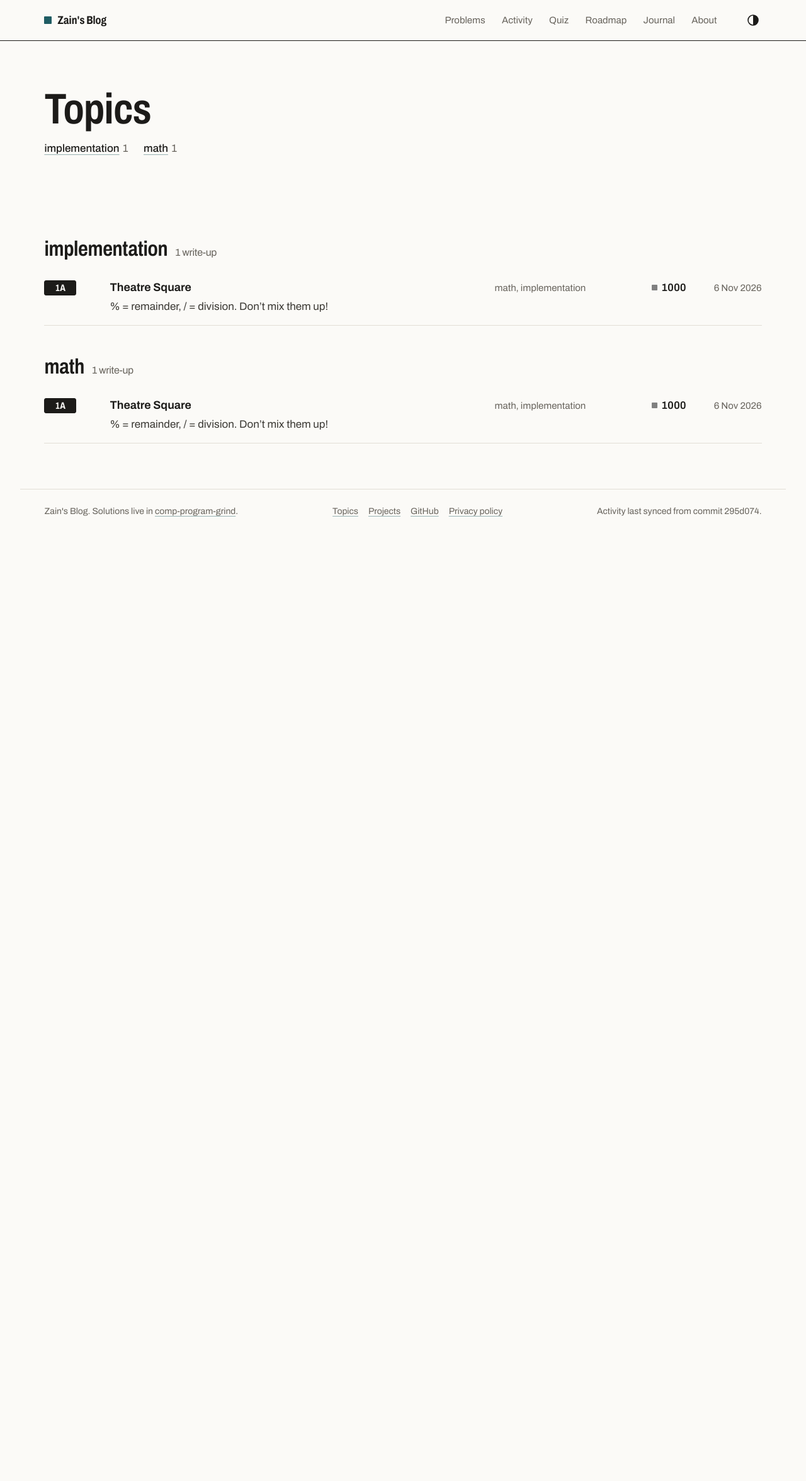
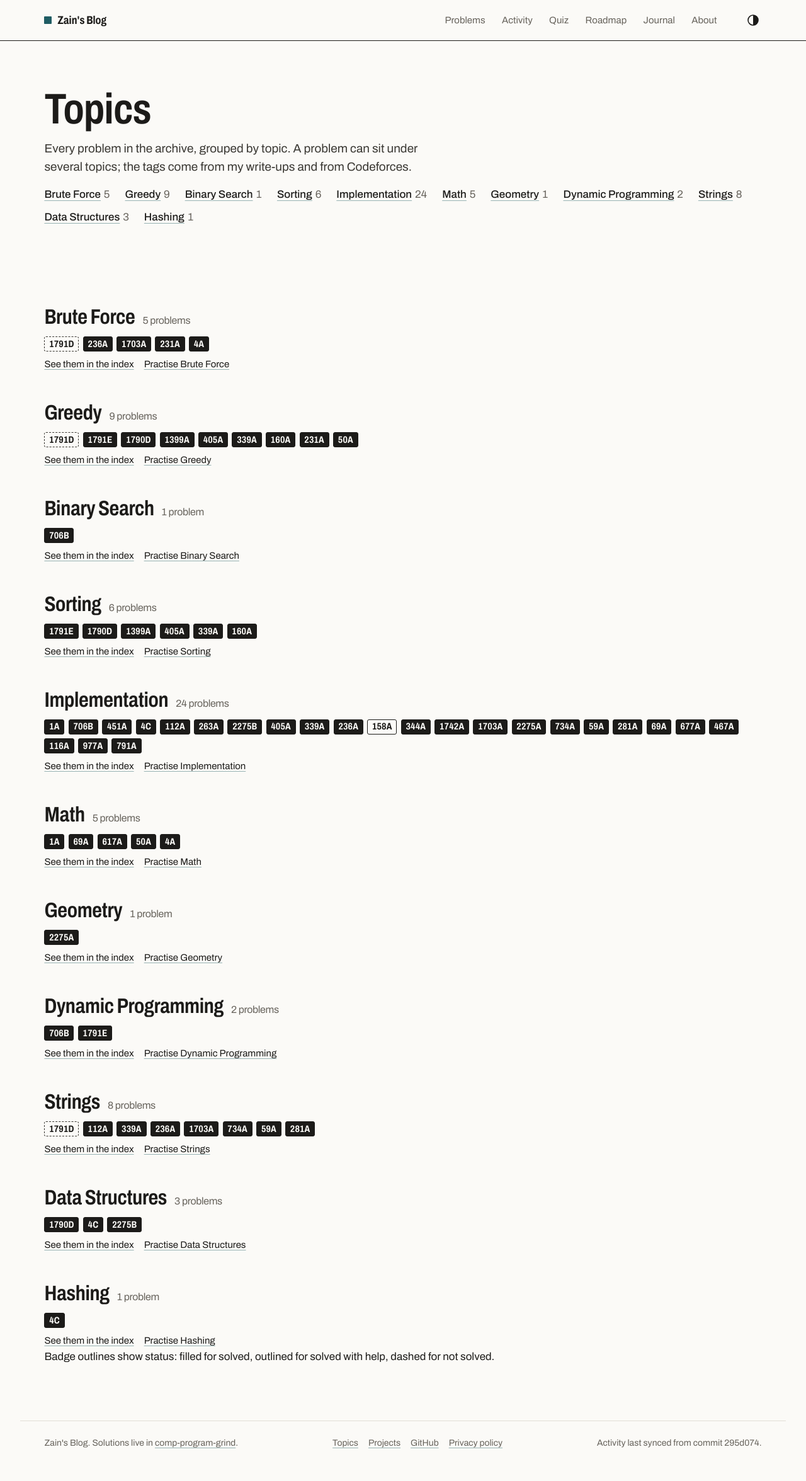
Before and after one commit to zainkashifcs/zainkashifcs.github.io, a Jekyll site: the page built from tags.html, in a window 1280 px wide. Shown: the whole page at 63% size. Built offline with Jekyll 4.4.1, drawn with Linux system fonts in a browser that asks for light colours; before the commit the page ends 900 px from its top, so only the background shows below that.

Commit message:
Rebuild the Topics page from the whole archive; cap the homepage question pool
- /tags/ lists every topic with all its problems (status shown by badge
  outline) and links to the filtered index and quiz
- The homepage 'try one' embeds one question per problem, at most 12, so
  the page stays light as the quiz bank grows

```diff
--- a/assets/css/style.css
+++ b/assets/css/style.css
@@ -321,6 +321,7 @@ pre:focus-visible { outline-offset: -2px; }
 .toolbar .range select { min-width: 5.25rem; }
 .chips .chip { min-height: 2.25rem; padding: 0 .75rem; font-size: .875rem; }
 .rb.open, .row.st-unsolved .rb { background: transparent; color: var(--ink); border: 1px dashed var(--ink-2); }
+.rb.help { background: transparent; color: var(--ink); border-color: var(--ink); }
 .problem .post-body .feed { margin-bottom: var(--s5); }
 
 /* About */
--- a/index.html
+++ b/index.html
@@ -61,9 +61,11 @@
     <p class="small">{{ quiz_total }} approved question{% if quiz_total != 1 %}s{% endif %} so far. Each answer is checked against the notes or by running the solution.</p>
     <a class="btn" href="{{ '/quiz/' | relative_url }}">Practise by topic</a></div>
   <form data-quiz data-try onsubmit="return false">
+    {%- comment -%} One question per problem, at most 12, so the homepage stays light as the bank grows. {%- endcomment -%}
     {%- assign _t = 0 -%}
     {%- for p in site.data.problems -%}
-      {%- assign _qs = site.data.quizzes[p.slug] | where: "status", "approved" -%}
+      {%- if _t >= 12 -%}{%- break -%}{%- endif -%}
+      {%- assign _qs = site.data.quizzes[p.slug] | where: "status", "approved" | slice: 0, 1 -%}
       {%- if _qs.size > 0 -%}{%- include rating.html pid=p.id rating=p.rating -%}{%- endif -%}
       {%- capture _ptitle -%}{{ p.id }} {{ p.name }}{%- endcapture -%}
       {%- for q in _qs -%}{%- assign _t = _t | plus: 1 -%}
--- a/tags.html
+++ b/tags.html
@@ -1,15 +1,31 @@
 ---
 title: Topics
 permalink: /tags/
+description: Every problem in the archive grouped by topic, with links to practise each topic.
 ---
-{% assign tags = site.tags | sort %}
+{%- comment -%}
+Topics come from _data/topics.json; a problem belongs to a topic through its write-up tags or Codeforces tags
+(_data/problems.json "topics"). Anchors (#greedy etc.) are the topic ids.
+{%- endcomment -%}
 <header class="page-head">
   <h1>Topics</h1>
-  <ul class="topic-index">{% for tag in tags %}<li><a href="#{{ tag[0] | slugify }}">{{ tag[0] }}</a><span>{{ tag[1].size }}</span></li>{% endfor %}</ul>
+  <p class="lede">Every problem in the archive, grouped by topic. A problem can sit under several topics; the tags come from my write-ups and from Codeforces.</p>
+  <ul class="topic-index">
+    {%- for g in site.data.topics %}{% for t in g.topics %}{% assign _n = site.data.problems | where_exp: "x", "x.topics contains t.id" | size %}{% if _n > 0 %}<li><a href="#{{ t.id }}">{{ t.label }}</a><span>{{ _n }}</span></li>{% endif %}{% endfor %}{% endfor -%}
+  </ul>
 </header>
-{% for tag in tags %}
-<section class="tag-group" aria-labelledby="{{ tag[0] | slugify }}">
-  <h2 id="{{ tag[0] | slugify }}">{{ tag[0] }} <span>{{ tag[1].size }} write-up{% if tag[1].size != 1 %}s{% endif %}</span></h2>
-  <ul class="index">{% for post in tag[1] %}{% include post-card.html post=post %}{% endfor %}</ul>
+{%- for g in site.data.topics %}
+  {%- for t in g.topics %}
+    {%- assign _ps = site.data.problems | where_exp: "x", "x.topics contains t.id" -%}
+    {%- if _ps.size > 0 %}
+<section class="tag-group" aria-labelledby="{{ t.id }}">
+  <h2 id="{{ t.id }}">{{ t.label }} <span>{{ _ps.size }} problem{% if _ps.size != 1 %}s{% endif %}</span></h2>
+  <p class="badges">
+    {%- for p in _ps %}<a class="rb{% unless p.solved %} open{% endunless %}{% if p.status == 'help' %} help{% endif %}" href="{{ p.post | default: p.page | relative_url }}" title="{{ p.name }}: {{ p.status_label }}">{{ p.id }}</a>{% endfor -%}
+  </p>
+  <p class="stage-links"><a href="{{ '/' | relative_url }}?topics={{ t.id }}#index">See them in the index</a><a href="{{ '/quiz/' | relative_url }}?topics={{ t.id }}">Practise {{ t.label }}</a></p>
 </section>
-{% endfor %}
+    {%- endif %}
+  {%- endfor %}
+{%- endfor %}
+<p class="provenance">Badge outlines show status: filled for solved, outlined for solved with help, dashed for not solved.</p>
```
